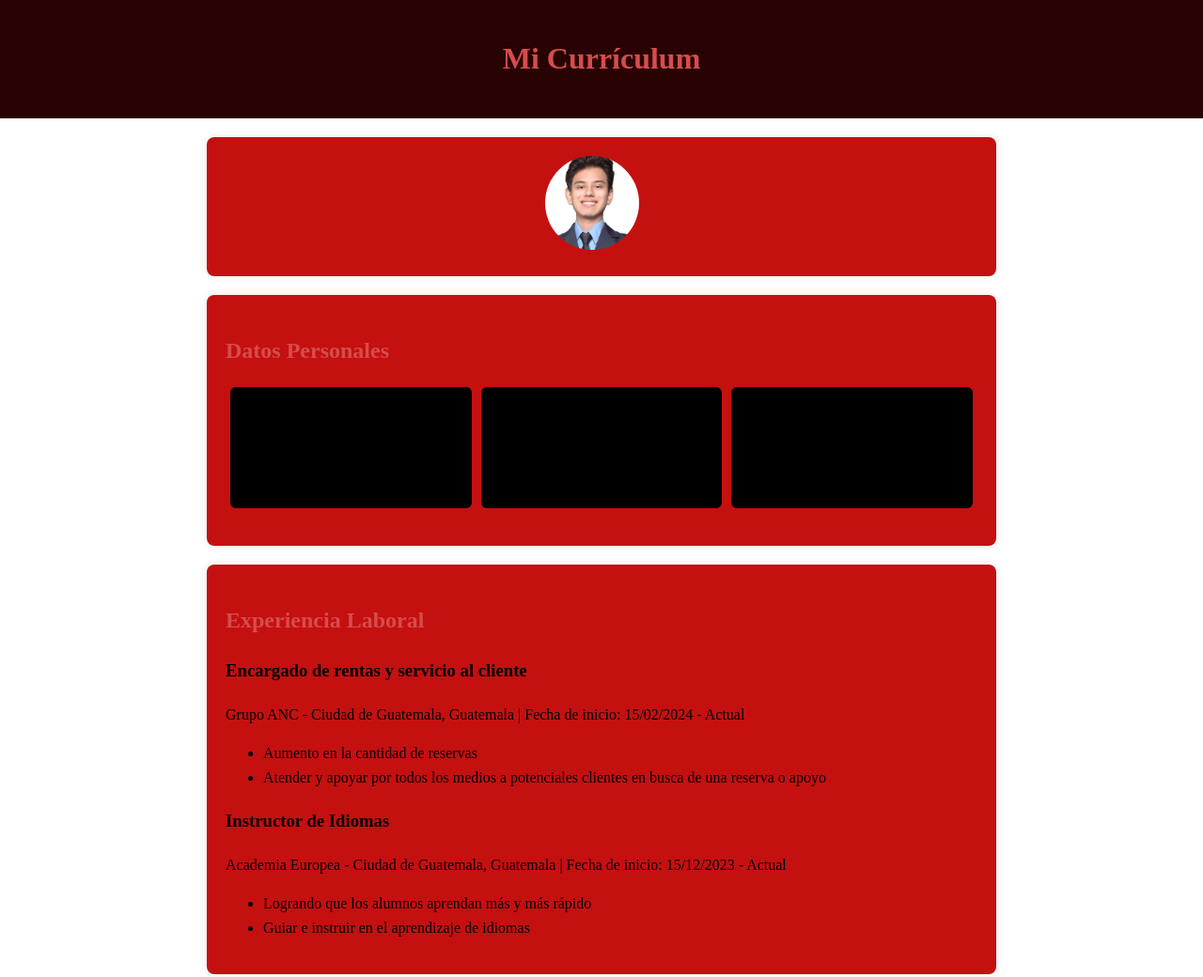
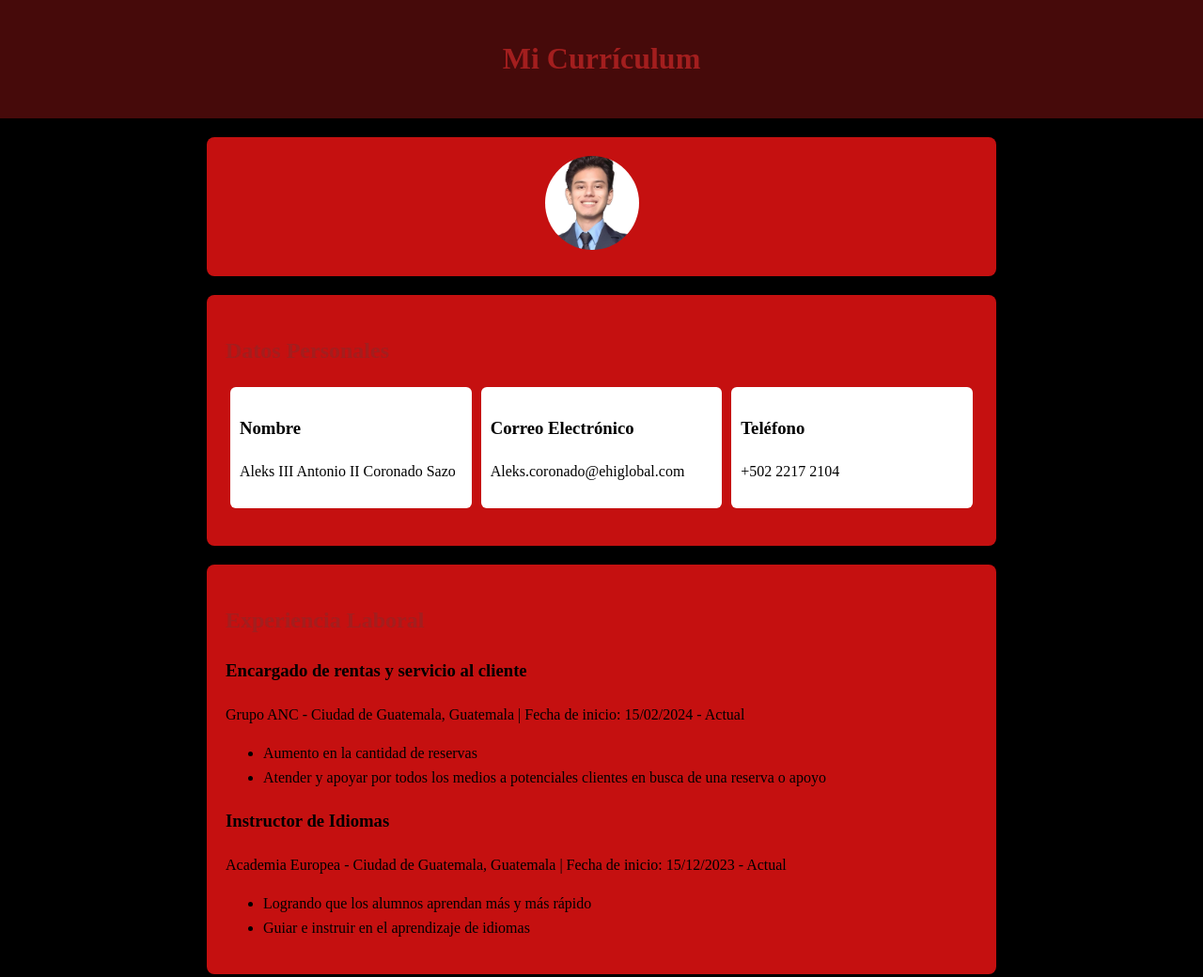
Before and after one commit to RockyAntonio/RockyAntonio.github.io, a plain HTML site: page index.html in a window 1280 px wide. Shown: the top 1040 px of the page at 94% size. Drawn offline with Linux system fonts and the light colour scheme.

Commit message:
6to cambio

```diff
--- a/index.html
+++ b/index.html
@@ -10,11 +10,11 @@
             line-height: 1.6;
             margin: 0;
             padding: 0;
-            background-color: #ffffff;
+            background-color: #000000;
         }
 
         header {
-            background-color: #290303;
+            background-color: #460a0a;
             color: rgb(41, 0, 0);
             text-align: center;
             padding: 1em 0;
@@ -30,7 +30,7 @@
         }
 
         h1, h2 {
-            color: #d64c4c;
+            color: #a31e1e;
         }
 
         .info {
@@ -43,7 +43,7 @@
             flex: 1;
             padding: 10px;
             margin: 0 5px;
-            background-color: #000000;
+            background-color: #ffffff;
             border-radius: 6px;
         }
 
```
